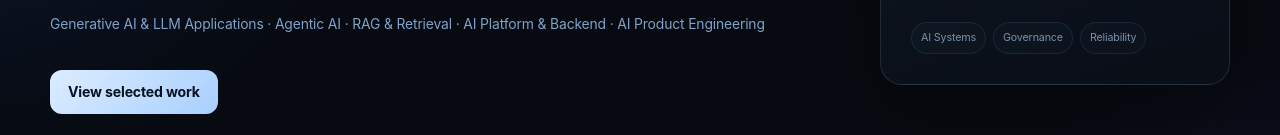
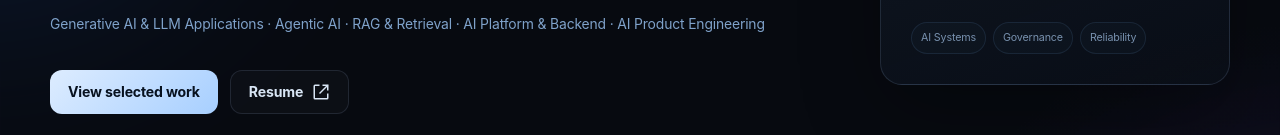
Before and after one commit to chaitanyaAI-careers/Portfolio, a Next.js app: page / in a window 1280 px wide. Shown: the part 659-794 px from the top of the page. Built offline with nearby package versions, Linux system fonts and the light colour scheme; no server answers.

Commit message:
Enable current Standard resume on portfolio

```diff
--- a/data/portfolio.ts
+++ b/data/portfolio.ts
@@ -55,7 +55,7 @@
   email: "chaitanya.careerpaths@gmail.com",
   intro:
     "I’m a software engineer with 3+ years across enterprise and regulated pharmaceutical systems, now focused on Applied AI. I build LLM, retrieval, agentic, and backend systems around explicit state, authorization, evaluation, observability, and recovery.",
-  resumeUrl: "",
+  resumeUrl: "https://drive.google.com/file/d/1XJX5N0NqeB1QlbhFZJ47zDXUwkgEcnaW/view?usp=drivesdk",
   links: {
     github: "https://github.com/chaitanyaAI-careers",
     linkedin: "https://www.linkedin.com/in/chaitanyaai-careers/",
```
